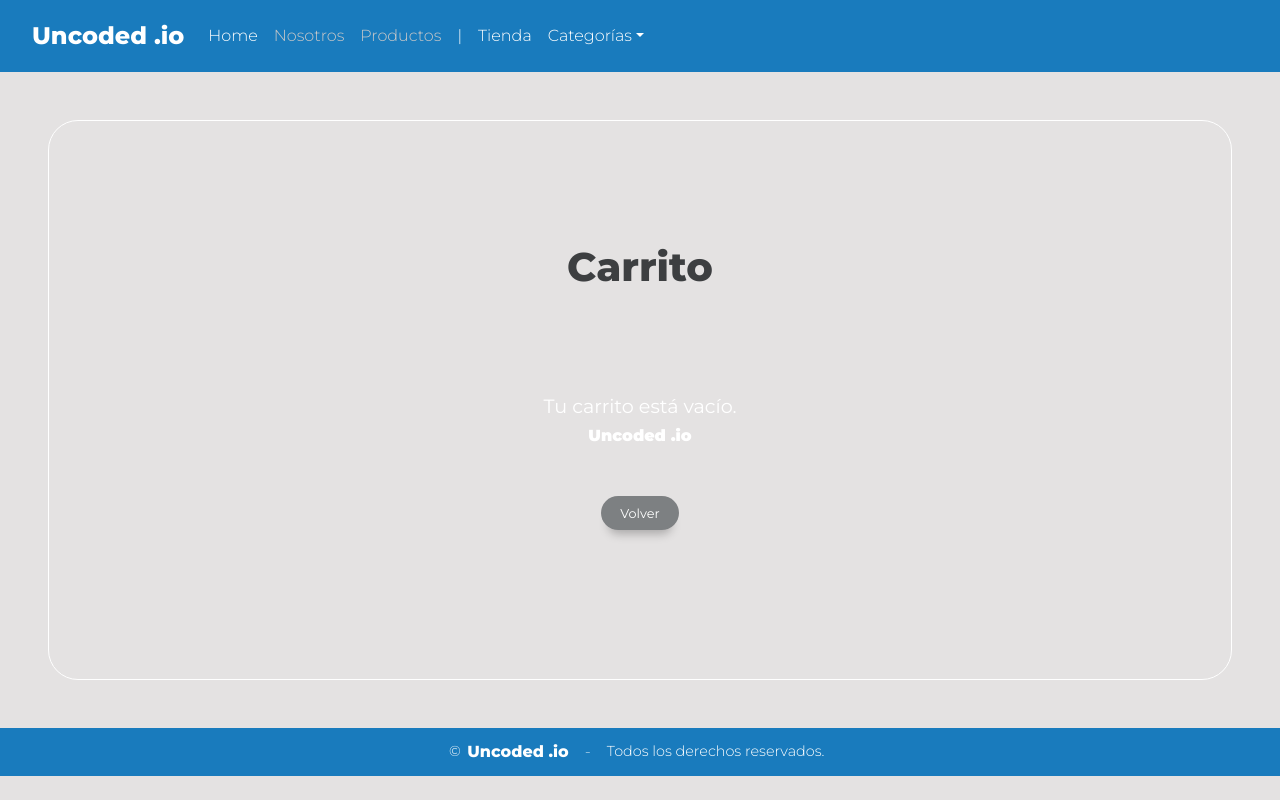
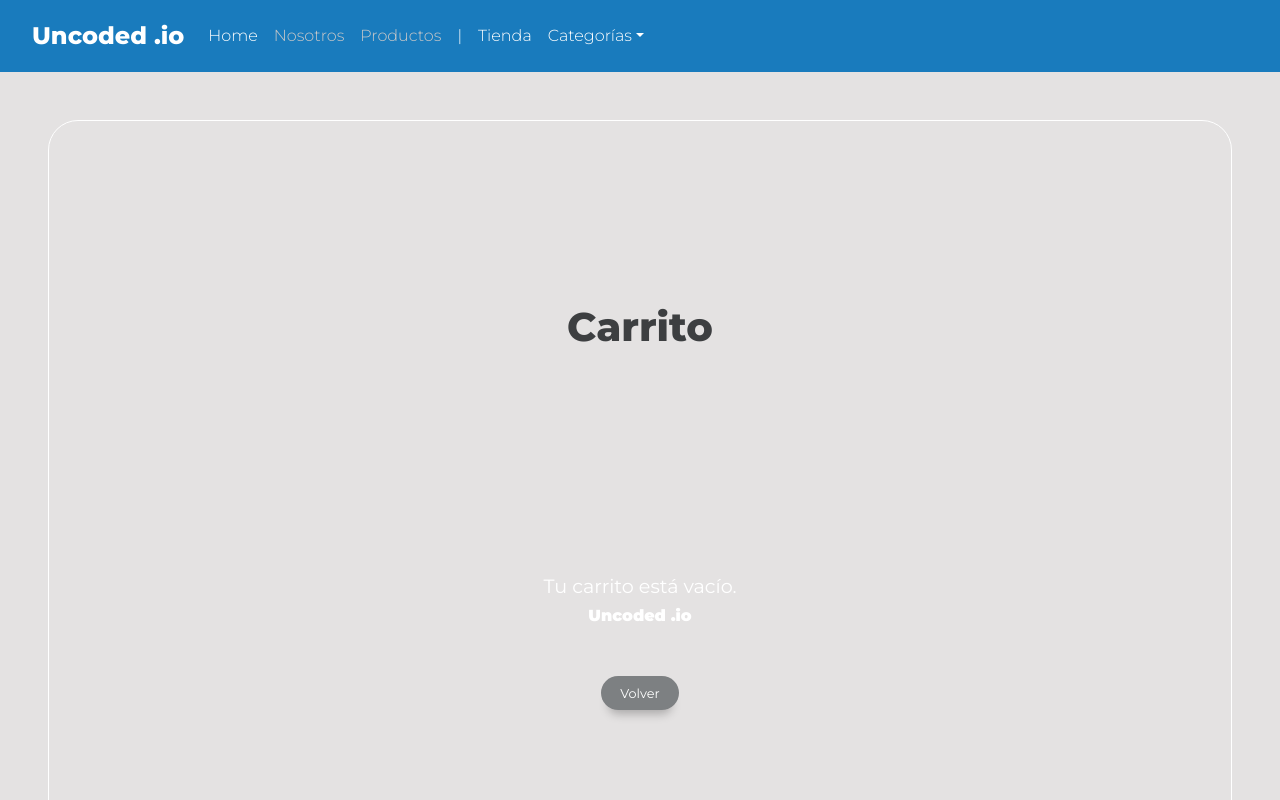
Before and after one commit to Andresito22/Entrega, a React (Create React App) app: page /cart in a window 1280 px wide. Shown: the top 800 px of the page. Built offline with nearby package versions, Linux system fonts and the light colour scheme.

Commit message:
ultimocambio2

```diff
--- a/src/components/Cart/Cart.css
+++ b/src/components/Cart/Cart.css
@@ -1,5 +1,5 @@
 .cart {
-    min-height: 70vh;
+    min-height: 100vh;
     border: 1px solid white;
     border-radius: 30px;
 }
--- a/src/components/StoreView/Item/Item.css
+++ b/src/components/StoreView/Item/Item.css
@@ -6,7 +6,7 @@ p {
 
 .card {
     width: 18rem;
-    background-color: transparent;
+    background-color: #fffdfd59;
     border: 1px solid #fff;
 }
 
```
